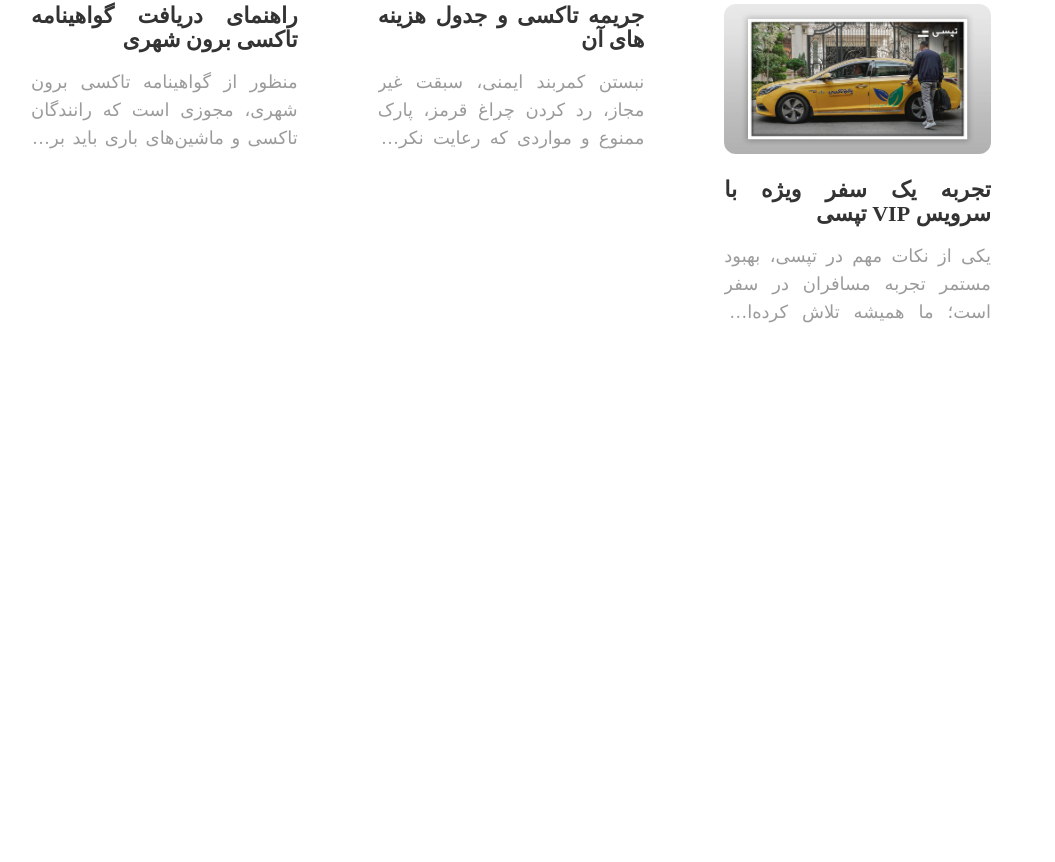
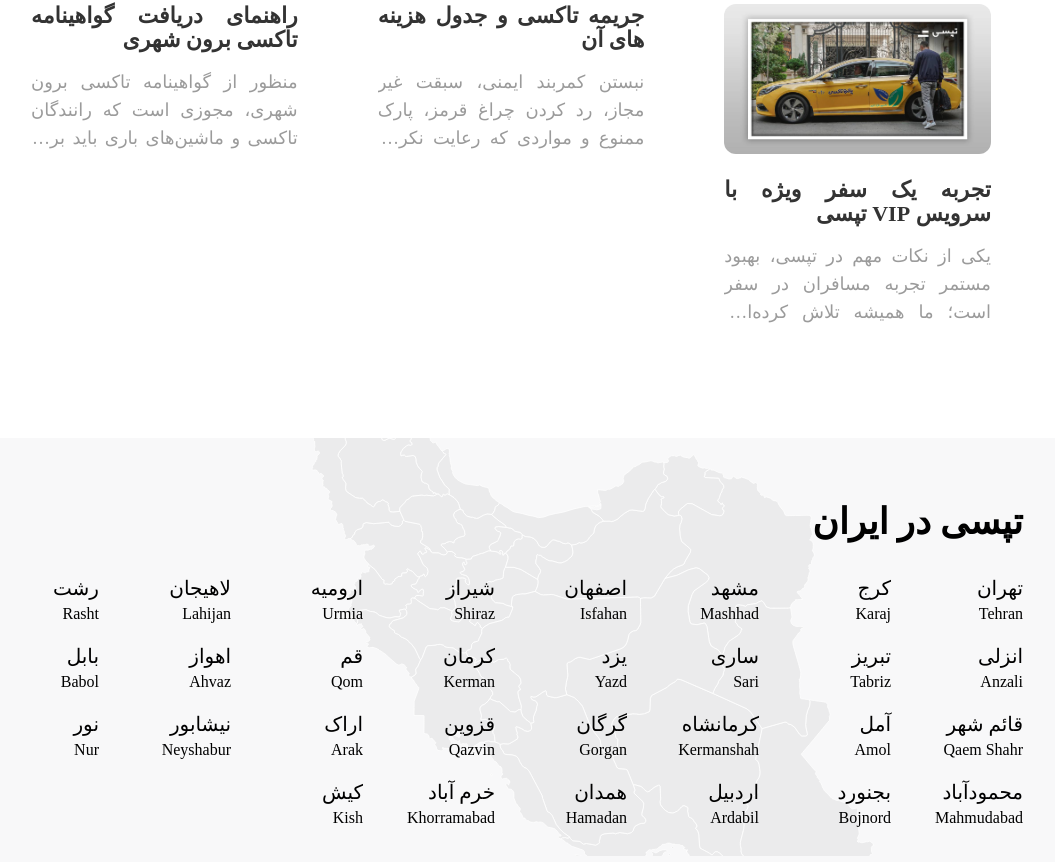
Before and after one commit to Parnia-mohammadi/Tapsi, a React (Vite) app: page / in a window 1280 px wide. Shown: the part 4593-5455 px from the top of the page, without its empty margins (129-1184 px from the left). Before the commit the page ends 5031 px from the top, so only its background shows below. Built offline with nearby package versions, Linux system fonts and the light colour scheme; a web font is replaced by a local one.

Commit message:
responsive Iran section added

```diff
--- /dev/null
+++ b/src/Data/IranData.jsx
@@ -0,0 +1,6 @@
+export const iranData = [['تهران','Tehran'],['کرج','Karaj'],['مشهد','Mashhad'],['اصفهان','Isfahan'],
+['شیراز','Shiraz'],['ارومیه','Urmia'],['لاهیجان','Lahijan'],['رشت','Rasht'],['انزلی','Anzali'],['تبریز','Tabriz'],
+['ساری','Sari'],['یزد','Yazd'],['کرمان','Kerman'],['قم','Qom'],['اهواز','Ahvaz'],['بابل','Babol'],
+['قائم شهر',`Qaem Shahr`],['آمل','Amol'],['کرمانشاه','Kermanshah'],['گرگان','Gorgan'],['قزوین','Qazvin'],
+['اراک','Arak'],['نیشابور','Neyshabur'],['نور','Nur'],['محمودآباد','Mahmudabad'],['بجنورد','Bojnord'],
+['اردبیل','Ardabil'],['همدان','Hamadan'],['خرم آباد','Khorramabad'],['کیش','Kish'],];
--- a/src/components/content/Content.jsx
+++ b/src/components/content/Content.jsx
@@ -1,6 +1,7 @@
 import { contentData } from "../../Data/ContentData";
 import Benefits from "./Benefits";
 import BlogNews from "./BlogNews";
+import Iran from "./Iran";
 import Parallax from "./Parallax";
 
 function Content() {
@@ -18,9 +19,10 @@
           />
         </div>
       </ContentFile>
-      <Parallax/>
-      <Benefits/>
-      <BlogNews/>
+      <Parallax />
+      <Benefits />
+      <BlogNews />
+      <Iran/>
     </div>
   );
 }
@@ -34,7 +36,9 @@
           <div
             key={item.key}
             class={`flex ${
-              item.key == 1 ? "md:flex-row-reverse mt-0 pb-[10%]" : "md:flex-row mb-0 pt-[10%] pb-[8%] "
+              item.key == 1
+                ? "md:flex-row-reverse mt-0 pb-[10%]"
+                : "md:flex-row mb-0 pt-[10%] pb-[8%] "
             } flex-col gap-x-20 items-center px-[6%] md:px-[10%] md:justify-between lg:items-start"`}
           >
             <div class="md:w-1/2">
@@ -48,11 +52,13 @@
               </button>
             </div>
             <div class="w-full h-[60vh] mb-0 md:h-[70vh]  my-8 md:my-0 md:w-[45%] relative">
-            <img
+              <img
                 src={item.imgUrl}
                 alt={item.title}
-                class={`w-full max-h-full absolute top-1/2 ${item.key==0?"right-8 md:right-0":""} -translate-y-1/2`}
-            />
+                class={`w-full max-h-full absolute top-1/2 ${
+                  item.key == 0 ? "right-8 md:right-0" : ""
+                } -translate-y-1/2`}
+              />
             </div>
           </div>
         );
@@ -60,10 +66,6 @@
     </div>
   );
 }
-function ContentBanner(){
-return(
-    <div>
-        ContentBanner
-    </div>
-);
+function ContentBanner() {
+  return <div>ContentBanner</div>;
 }
--- /dev/null
+++ b/src/components/content/Iran.jsx
@@ -0,0 +1,22 @@
+import { iranData } from "../../Data/IranData";
+
+function Iran() {
+  return (
+    <div class="hidden md:block py-8 mb-0 w-full z-0 bg-[url(../src/assets/map-back.svg)]
+    bg-contain bg-[#f8f8f9] bg-no-repeat">
+      <p class="pt-8 px-[10%] mb-8 text-4xl font-bold z-10">تپسی در ایران</p>
+      <div class="px-[10%] grid grid-flow-row grid-cols-7 lg:grid-cols-8 gap-x-8 gap-y-4 z-10">
+        {iranData.map((item) => {
+          return (
+            <div>
+              <p class="text-lg lg:text-xl">{item[0]}</p>
+              <p class="text-sm lg:text-base">{item[1]}</p>
+            </div>
+          );
+        })}
+      </div>
+    </div>
+  );
+}
+
+export default Iran;
```
Also changed, not shown: src/assets/map-back.svg (added).
